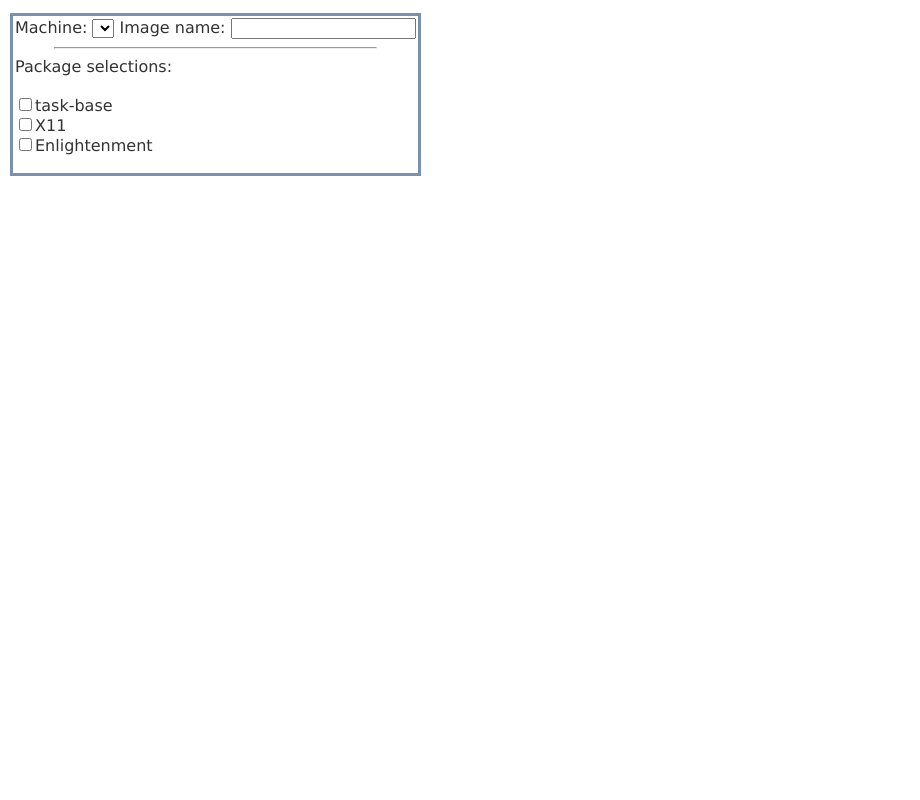
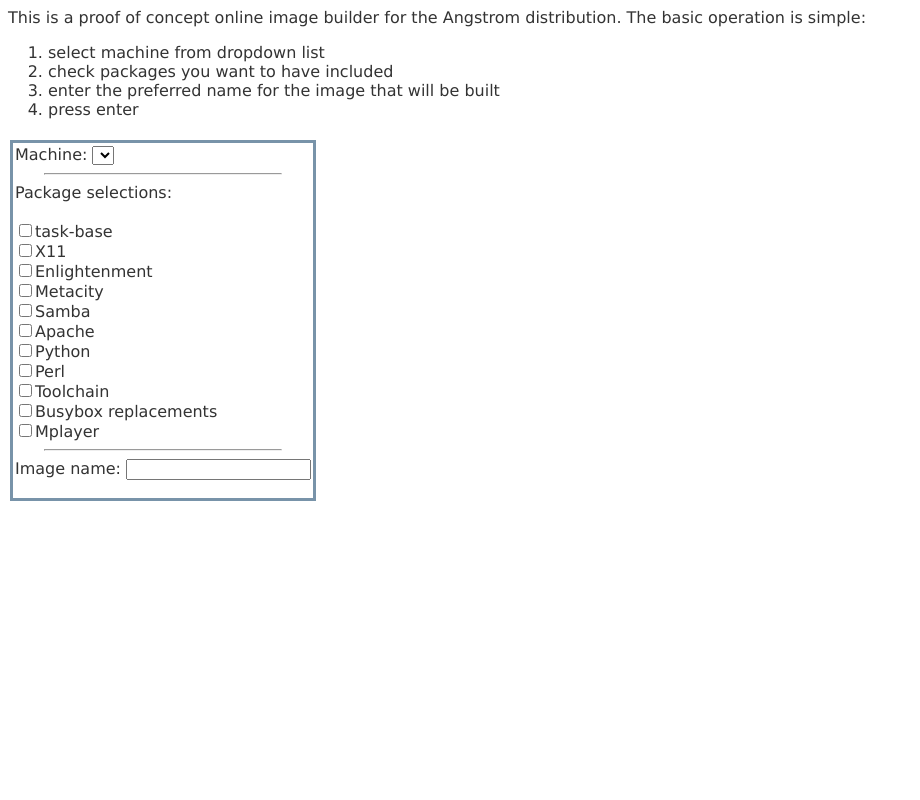
Before and after one commit to Angstrom-distribution/narcissus, a PHP site: page / in a window 1280 px wide. Shown: the whole page, without its empty margins (0-920 px from the left). Run offline with PHP 8.4, Linux system fonts and the light colour scheme; lists and menus that the app fills with data are empty.

Commit message:
narcissus: more packages, improve UI

```diff
--- a/index.php
+++ b/index.php
@@ -26,24 +26,42 @@ if ($handle = opendir ('./conf/'))
 }
 
 ?>
+
+This is a proof of concept online image builder for the Angstrom distribution. The basic operation is simple:
+<ol>
+<li>select machine from dropdown list</li>
+<li>check packages you want to have included</li>
+<li>enter the preferred name for the image that will be built</li>
+<li>press enter</li>
+</ol>
+
 <div id="form" class="kader"><form name="entry_form" onsubmit="javascript:configureImage();return false">
-  Machine:
-
-<select name="machine">
+Machine: <select name="machine">
 <? machine_dropdown(); ?>
 </select >
 
-  Image name:
-  <input type="text" name="name" id="name" />
 <hr width="80%"/>
 Package selections:<br/><br/>
 <?
-$package_array = array("task-base" => "task-base", "X11" => "angstrom-x11-base-depends", "Enlightenment" => "e-wm e-wm-config-standard e-wm-config-default" );
+$package_array = array("task-base" => "task-base",
+                       "X11" => "angstrom-x11-base-depends angstrom-gpe-task-base",
+                       "Enlightenment" => "e-wm e-wm-config-standard e-wm-config-default angstrom-x11-base-depends angstrom-gpe-task-base",
+                       "Metacity" => "metacity angstrom-x11-base-depends angstrom-gpe-task-base",
+                       "Samba" => "samba",
+                       "Apache" => "apache2",
+                       "Python" => "python-core python-modules",
+                       "Perl" => "perl perl-modules",
+                       "Toolchain" => "task-native-sdk",
+                       "Busybox replacements" => "task-proper-tools",
+                       "Mplayer" => "mplayer");
 
 foreach ($package_array as $pkg => $pkgdepends) {
 	print("<input type=\"checkbox\" name=\"pkg\" value=\"$pkgdepends\">$pkg<br/>\n");
 }
 ?>
+<hr width="80%"/>
+ Image name:
+  <input type="text" name="name" id="name" />
 </form></div>
 
 <br clear='all'/>
```
